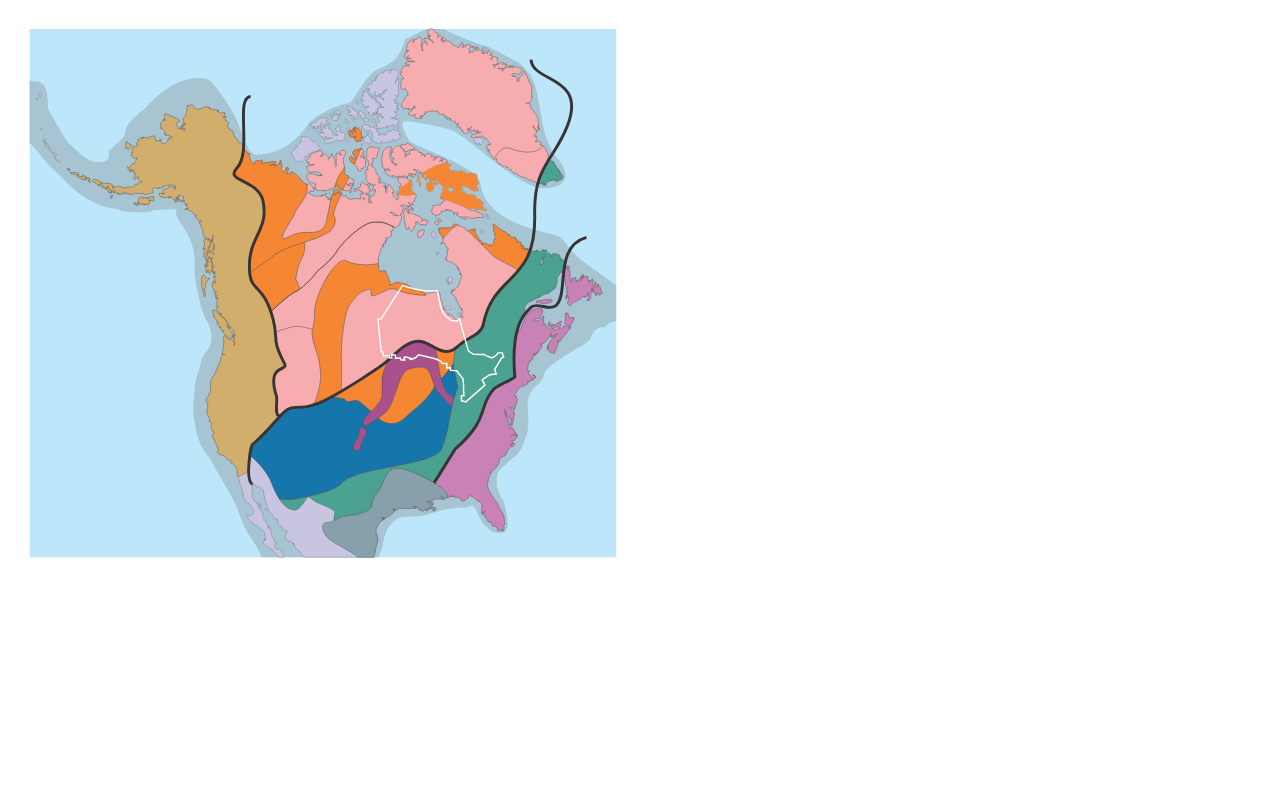
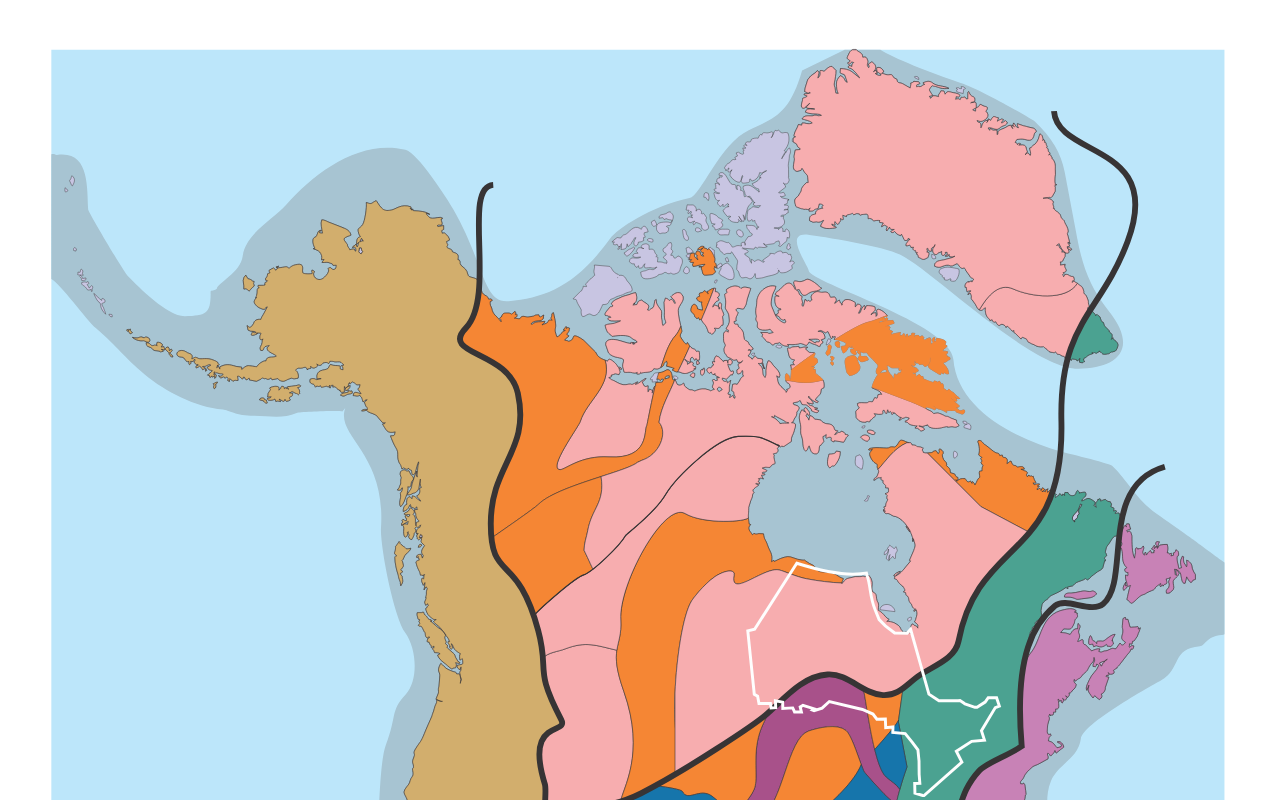
Before and after one commit to ssookhan/laurentiamap, a plain HTML site: page index.html in a window 1280 px wide. Shown: the top 800 px of the page. Drawn offline with nearby package versions, Linux system fonts and the light colour scheme.

Commit message:
Update index.html

```diff
--- a/index.html
+++ b/index.html
@@ -33,7 +33,7 @@
 
 <body>
 <div class="container">
-<svg id="InteractiveLaurentia" width="50%" viewBox="0 0 21590 27940" version="1.1" xmlns="http://www.w3.org/2000/svg" xmlns:xlink="http://www.w3.org/1999/xlink" aria-label="Interactive Map of Laurentia" aria-describedby="map-desc" role="group">
+<svg id="InteractiveLaurentia" width="100%" viewBox="0 0 21590 27940" version="1.1" xmlns="http://www.w3.org/2000/svg" xmlns:xlink="http://www.w3.org/1999/xlink" aria-label="Interactive Map of Laurentia" aria-describedby="map-desc" role="group">
 	<desc id="map-desc">An Interactive map of Laurentia</desc>
 	<g id="Base">
 	  <polygon id="ocean" fill="#BCE6FA" points="740,714 20778,714 20778,18764 740,18764 "/>
```
